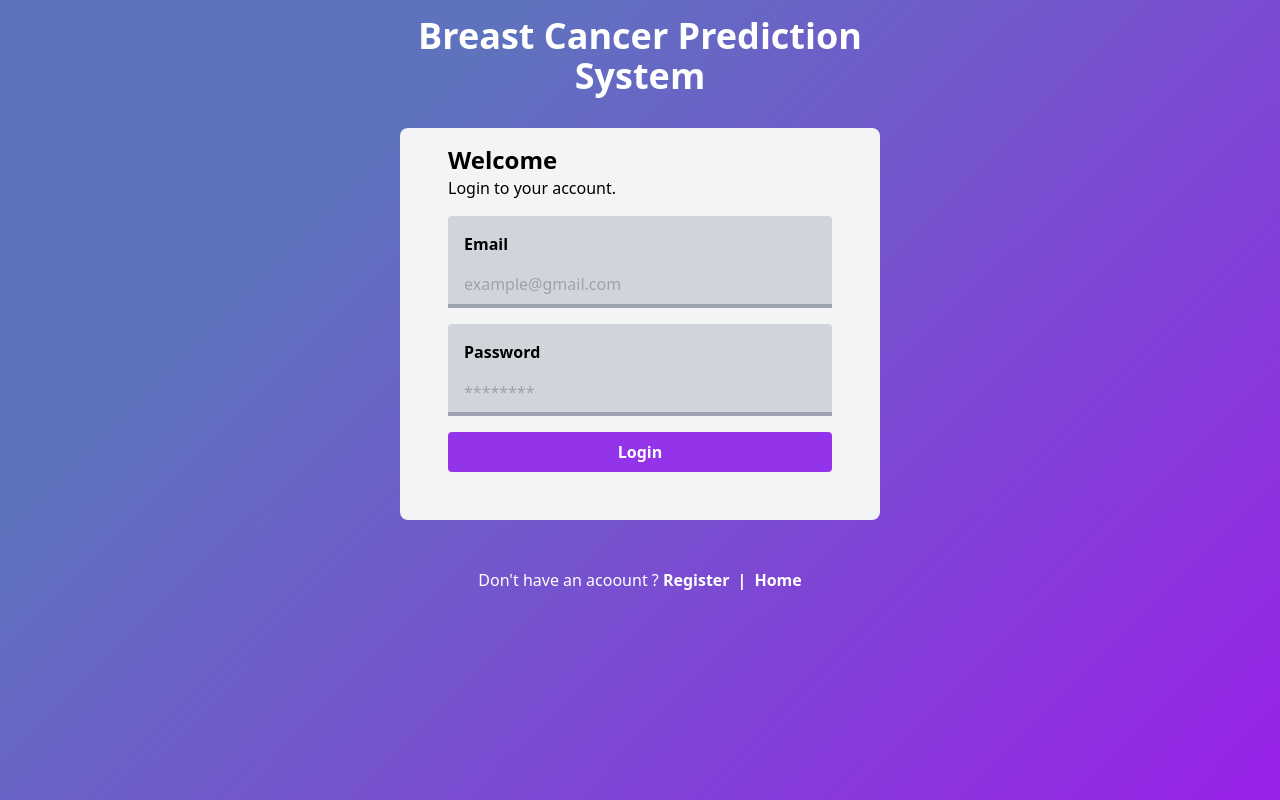
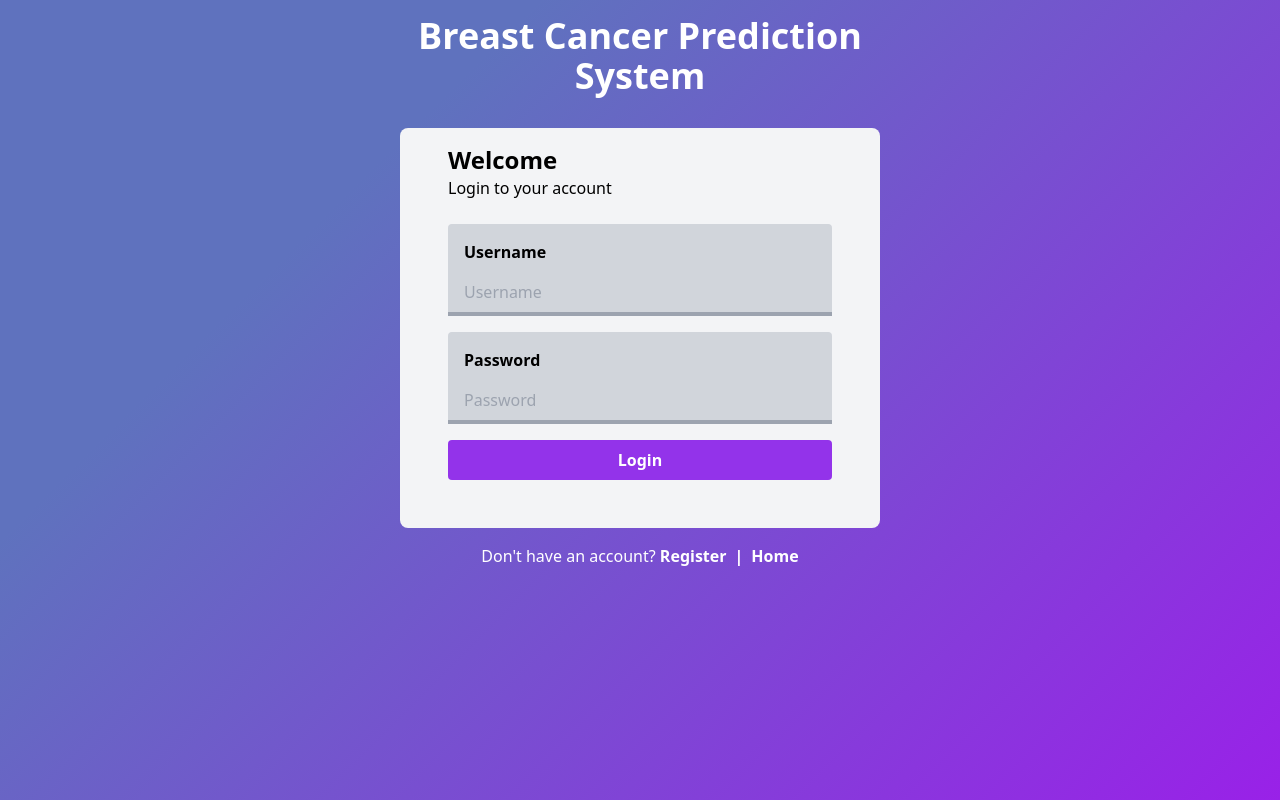
Before and after one commit to SyazzR/BreastCancerPrediction, a Flask app: page /pythonlogin/ in a window 1280 px wide. Run offline with Flask 2, Linux system fonts and the light colour scheme; style sheets or scripts are compiled from the project's sources; parts of the project's set-up code (start-up, migrations or seed data) failed here and were passed over.

Commit message:
new login interface

```diff
--- a/templates/login.html
+++ b/templates/login.html
@@ -1,12 +1,21 @@
 <!DOCTYPE html>
-<html lang="en">
+<html>
     <head>
         <meta charset="UTF-8">
-    <meta http-equiv="X-UA-Compatible" content="IE=edge">
         <meta name="viewport" content="width=device-width, initial-scale=1.0">
+        <meta http-equiv="X-UA-Compatible" content="ie=edge">
         <title>Login</title>
-    <link rel="stylesheet" href="{{ url_for('static',filename='dist/output.css') }}">
+        <link rel="stylesheet" href="{{ url_for('static', filename='dist/output.css')}}">
+        <!--AlpineJS-->
+        <script defer src="https://unpkg.com/alpinejs@3.x.x/dist/cdn.min.js"></script>
+        <style>
+            .body-bg {
+                background-color: #9921e8;
+                background-image: linear-gradient(315deg, #9921e8 0%, #5f72be 74%);
+            }
+        </style>
     </head>
+
     <body class="body-bg min-h-screen overflow-hidden">
 
       <div class="max-w-lg mx-auto p-4 2xl:pt-40">
@@ -17,28 +26,34 @@
         <main class="bg-gray-100 mt-8 rounded-lg">
           <section class="px-12 py-4">
             <h2 class="text-2xl font-semibold">Welcome</h2>
-                <p>Login to your account.</p>
+            <p>Login to your account</p>
           </section>
 
-            <form method="post" action="{{ url_for('login') }}">
-                <div class="flex flex-col bg-gray-300 mx-12 rounded ">
-                    <label class="font-semibold p-4">Email</label>
-                    <input type="text" id="email" name="email" placeholder="example@gmail.com" class="bg-gray-300 text-gray-700 px-4 pb-2 focus:outline-none border-b-4 border-gray-400 focus:border-purple-600 transition duration-500">
+          <div id="msg" class="px-12 pb-2 text-red-600">{{  msg  }}</div>
+
+          <form action="{{ url_for('login' )}}" method="post" >
+            <div class="flex flex-col bg-gray-300 mx-12 rounded">
+                <label class="font-semibold p-4" for="username">Username</label>
+                <input type="text" class="bg-gray-300 text-gray-700 px-4 pb-2 focus:outline-none border-b-4 border-gray-400 focus:border-purple-600 transition duration-200" name="username" placeholder="Username" id="username" required>
             </div>
+
             <div class="flex flex-col bg-gray-300 mx-12 rounded  mt-4">
-                    <label class="font-semibold p-4">Password</label>
-                    <input type="password" id="password" name="password" placeholder="********" class="bg-gray-300 focus:outline-none text-gray-700 px-4 pb-2 border-b-4 border-gray-400 focus:border-purple-600">
+                <label class="font-semibold p-4" for="password">Password</label>
+                <input type="password" class="bg-gray-300 focus:outline-none text-gray-700 px-4 pb-2 border-b-4 border-gray-400 focus:border-purple-600 transition duration-200" name="password" placeholder="Password" id="password" required>
             </div>
+
             <div class="flex justify-center pt-4 pb-12">
-                    <input type="submit" value="Login" class="bg-purple-600 text-white font-semibold py-2 w-4/5 rounded hover:bg-purple-800 transition duration-200">
+              <input type="submit" value="Login" class="bg-purple-600 text-white font-semibold py-2 w-4/5 rounded hover:bg-purple-800 transition duration-200"  name="">
             </div>
           </form>
         </main>
       </div>
 
+      <div class="pb-2 max-w-lg mx-auto flex justify-center text-white">
+        <p>Don't have an account? <a href="{{ url_for('register') }}" class="font-bold hover:underline">Register</a><p class="mx-2 font-extrabold">|</p><a href="{{ url_for('homepage') }}" class="font-bold hover:underline">Home</a>
+        </p>
+    </div>
 
-    <div class="pb-2 max-w-lg mx-auto mt-8 flex justify-center text-white">
-        <p>Don't have an acoount ? <a href="#" class="font-bold hover:border-b-2 hover:border-gray-100">Register</a><p class="mx-2 font-extrabold">|</p>  <a href="#" class="font-bold hover:border-b-2 hover:border-gray-100">Home</a></p>
-    </div>
+        <script type="text/javascript" src="js/main.js"></script>
     </body>
 </html>
```
Lines whose indentation alone changed are shown as unchanged.
